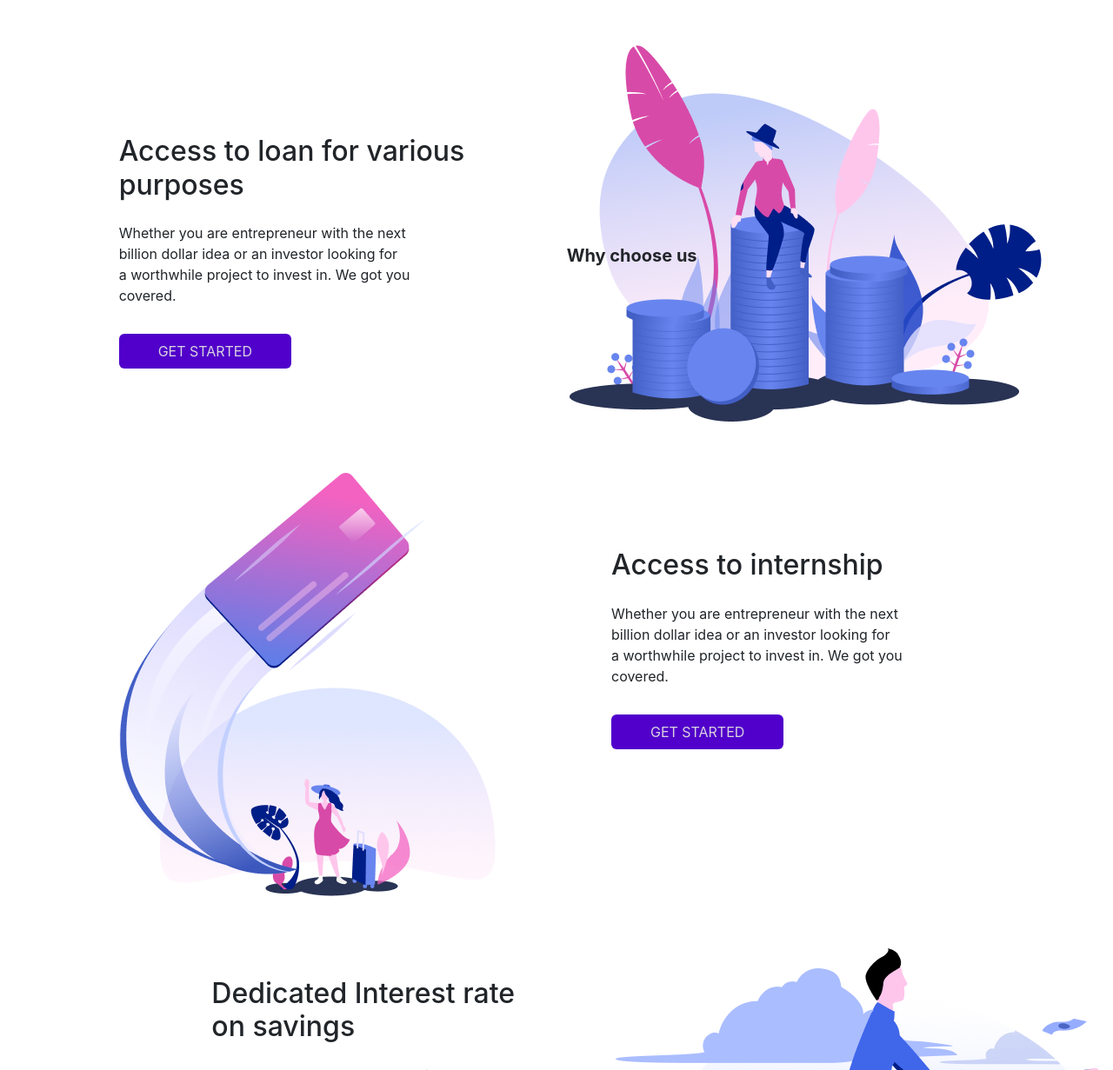
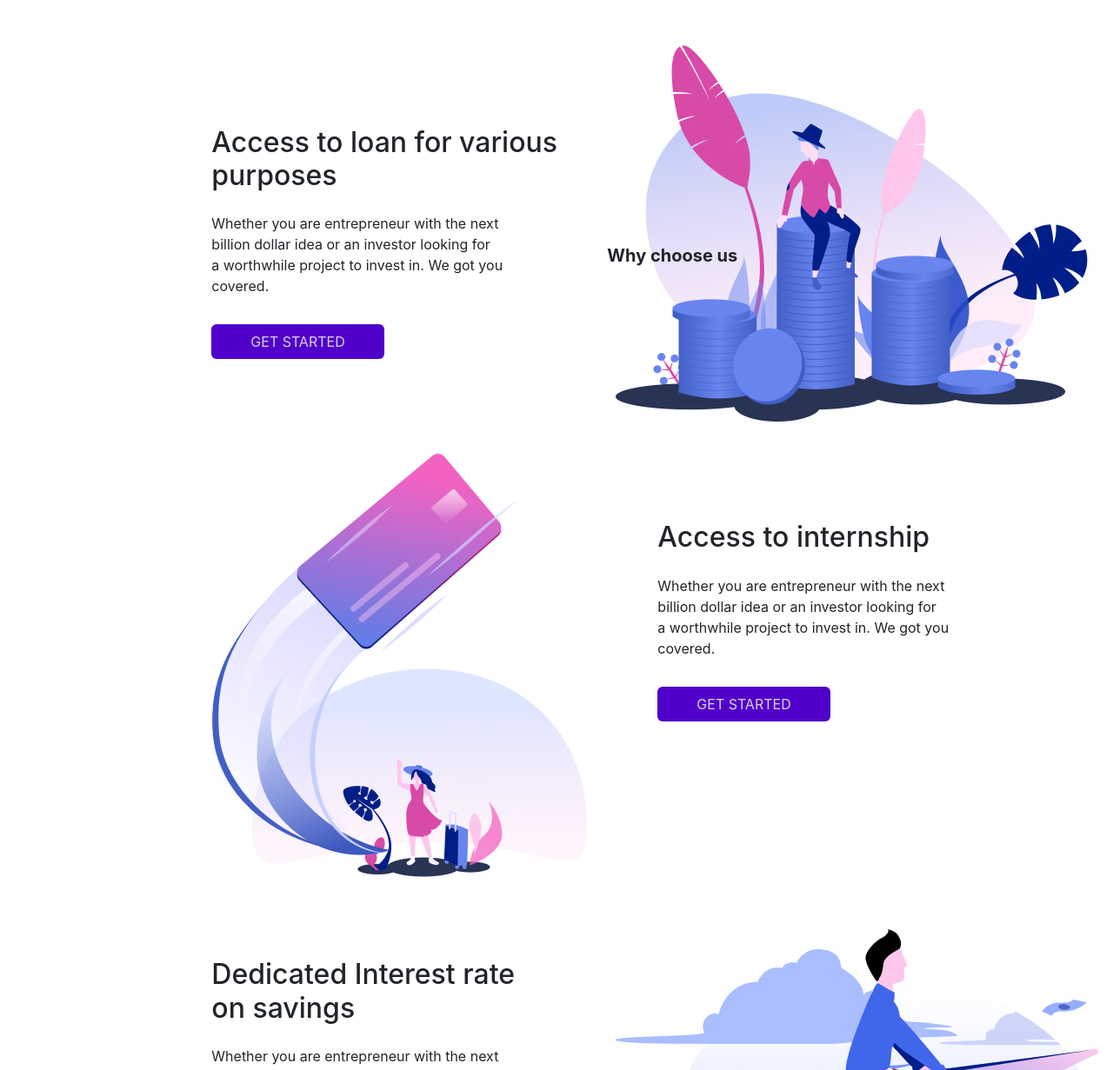
Before and after one commit to ufyy01/bootstrap-tutorial, a plain HTML site: page index.html in a window 1280 px wide. Shown: the part 1594-2825 px from the top of the page at 87% size. Drawn offline with nearby package versions, Linux system fonts and the light colour scheme.

Commit message:
margin adjust to services section

```diff
--- a/index.html
+++ b/index.html
@@ -204,13 +204,13 @@
     <section>
       <div class="services-section">
         <div class="row service-div">
-          <div class="col-sm-12 col-md-12 col-lg-1 col-xl-1"></div>
-          <div class="col-sm-12 col-md-12 col-lg-1 col-xl-10">
+          <div class="col-sm-12 col-md-12 col-lg-2 col-xl-2"></div>
+          <div class="col-sm-12 col-md-12 col-lg-9 col-xl-9">
             <div class="row">
               <div class="col-sm-12 col-md-12 col-lg-6 col-xl-6 spectar">
                 <div class="services-text">
                   <h2 class="h2-heading mb-4">
-                    Access to loan for various purposes
+                    Access to loan for various <br> purposes
                   </h2>
                   <p>
                     Whether you are entrepreneur with the next<br />
@@ -234,8 +234,8 @@
         </div>
 
         <div class="row service-div">
-          <div class="col-sm-12 col-md-12 col-lg-1 col-xl-1"></div>
-          <div class="col-sm-12 col-md-12 col-lg-1 col-xl-10">
+          <div class="col-sm-12 col-md-12 col-lg-2 col-xl-2"></div>
+          <div class="col-sm-12 col-md-12 col-lg-9 col-xl-9">
             <div class="row">
               <div class="col-sm-12 col-md-12 col-lg-6 col-xl-6">
                 <div class="services-img mt-3">
--- a/style.css
+++ b/style.css
@@ -75,7 +75,7 @@
 .service-inner-text {
     position: absolute;
     top: 230px;
-    left: 545px;
+    left: 485px;
     font-weight: 700;
 }
   .services-img7 img {
```
